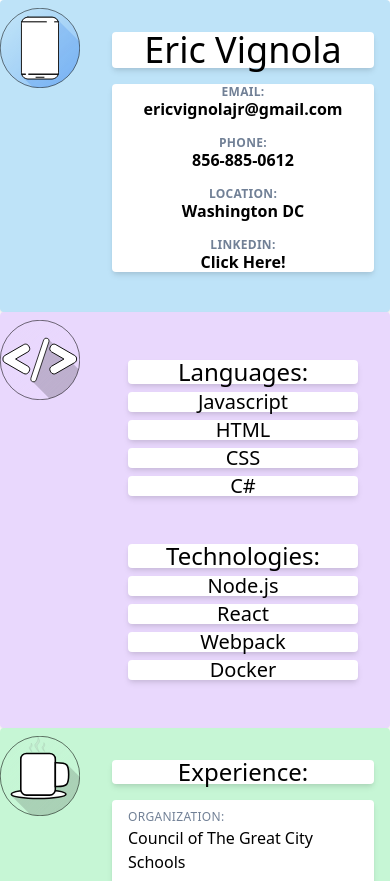
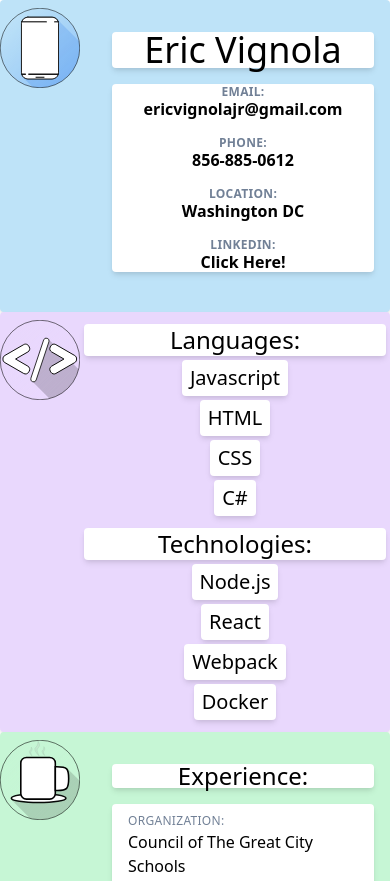
Before and after one commit to ericvignolajr/resume, a website built with webpack: page src/index.html in a window 390 px wide. Shown: the top 881 px of the page. Built offline with nearby package versions, Linux system fonts and the light colour scheme.

Commit message:
Skills section is now flexbox on small screens

```diff
--- a/src/index.html
+++ b/src/index.html
@@ -46,20 +46,20 @@
                         src="../assets/languagesLogo.svg"
                         alt="A smartphone logo"
                         class="sticky top-0 offset-left float-left max-w-80 md:mx-0">
-                        <div class="block p-4 md:flex md:flex-col md:flex-wrap md:justify-center md:items-center">
-                            <div class="p-4 md:p-0 md:flex md:flex-wrap">
-                                <h2 class="bg-white leading-none text-center rounded shadow-md md:self-center ml-24 my-2 md:p-2 md:mx-2 text-2xl">Languages:</h2>
-                                <p class="bg-white leading-none text-center rounded shadow-md md:self-center ml-24 my-2 md:p-2 md:mx-2 text-xl">Javascript</p>
-                                <p class="bg-white leading-none text-center rounded shadow-md md:self-center ml-24 my-2 md:p-2 md:mx-2 text-xl">HTML</p>
-                                <p class="bg-white leading-none text-center rounded shadow-md md:self-center ml-24 my-2 md:p-2 md:mx-2 text-xl">CSS</p>
-                                <p class="bg-white leading-none text-center rounded shadow-md md:self-center ml-24 my-2 md:p-2 md:mx-2 text-xl">C#</p>
+                        <div class="block mx-0 md:flex md:flex-col md:flex-wrap md:justify-center md:items-center">
+                            <div class="p-1 md:p-0 flex flex-col items-center md:flex-row md:flex-wrap">
+                                <h2 class="bg-white leading-none text-center self-stretch rounded shadow-md md:self-center p-1 md:mx-2 text-2xl">Languages:</h2>
+                                <p class="bg-white leading-none text-center rounded shadow-md md:self-center p-2 mt-1 md:mx-2 text-xl">Javascript</p>
+                                <p class="bg-white leading-none text-center rounded shadow-md md:self-center p-2 mt-1 md:mx-2 text-xl">HTML</p>
+                                <p class="bg-white leading-none text-center rounded shadow-md md:self-center p-2 mt-1 md:mx-2 text-xl">CSS</p>
+                                <p class="bg-white leading-none text-center rounded shadow-md md:self-center p-2 mt-1 md:mx-2 text-xl">C#</p>
                             </div>
-                            <div class="p-4 md:p-0 md:flex md:flex-wrap">
-                                <h2 class="bg-white leading-none text-center rounded shadow-md md:self-center ml-24 my-2 md:p-2 md:mx-2 text-2xl">Technologies:</h2>
-                                <p class="bg-white leading-none text-center rounded shadow-md md:self-center ml-24 my-2 md:p-2 md:mx-2 text-xl">Node.js</p>
-                                <p class="bg-white leading-none text-center rounded shadow-md md:self-center ml-24 my-2 md:p-2 md:mx-2 text-xl">React</p>
-                                <p class="bg-white leading-none text-center rounded shadow-md md:self-center ml-24 my-2 md:p-2 md:mx-2 text-xl">Webpack</p>
-                                <p class="bg-white leading-none text-center rounded shadow-md md:self-center ml-24 my-2 md:p-2 md:mx-2 text-xl">Docker</p>
+                            <div class="p-1 md:p-0 flex flex-col items-center md:flex-row md:flex-wrap">
+                                <h2 class="bg-white leading-none text-center self-stretch rounded shadow-md md:self-center ml-20 p-1 mt-1 md:mx-2 text-2xl">Technologies:</h2>
+                                <p class="bg-white leading-none text-center rounded shadow-md md:self-center ml-20 p-2 mt-1 md:mx-2 text-xl">Node.js</p>
+                                <p class="bg-white leading-none text-center rounded shadow-md md:self-center ml-20 p-2 mt-1 md:mx-2 text-xl">React</p>
+                                <p class="bg-white leading-none text-center rounded shadow-md md:self-center ml-20 p-2 mt-1 md:mx-2 text-xl">Webpack</p>
+                                <p class="bg-white leading-none text-center rounded shadow-md md:self-center ml-20 p-2 mt-1 md:mx-2 text-xl">Docker</p>
                             </div>
                         </div>
                 </section>
```
Also changed, not shown: dist/index.html.
